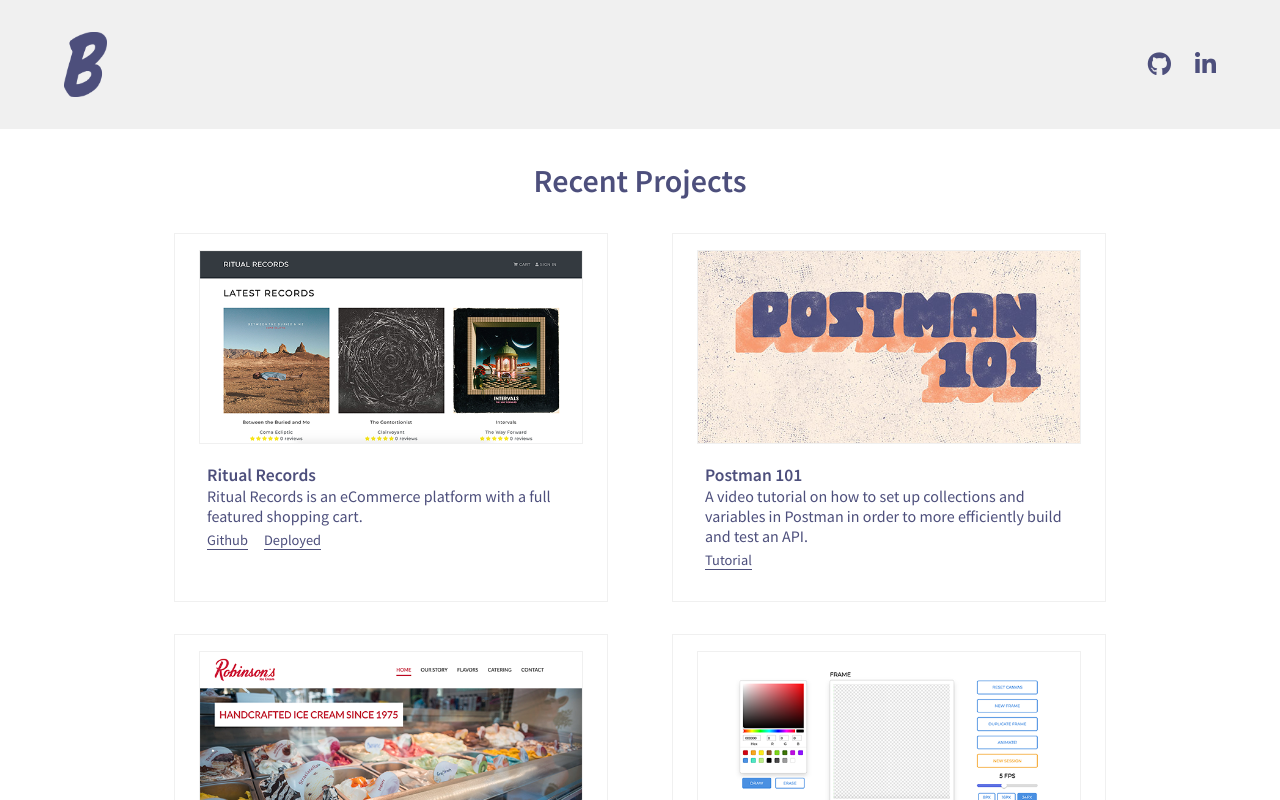
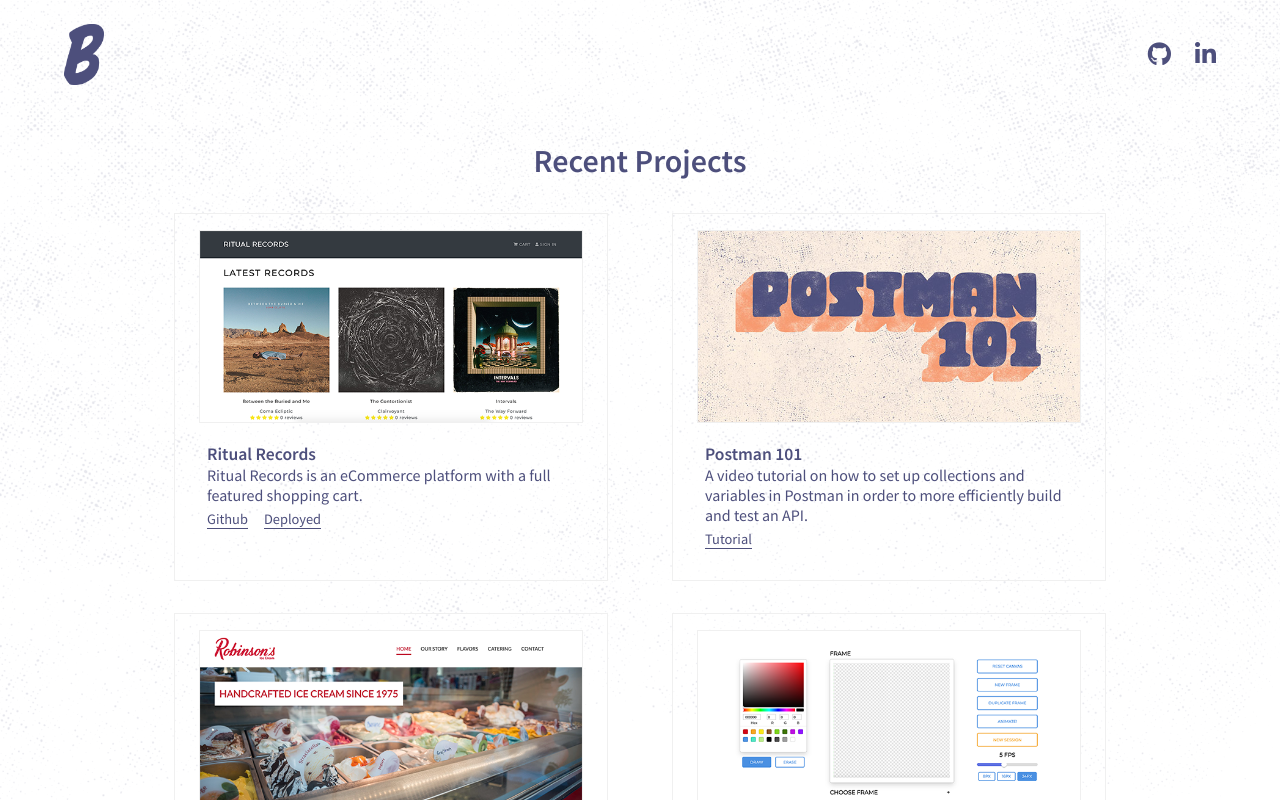
Before and after one commit to brandensherman/react-portfolio, a React (Create React App) app: page / in a window 1280 px wide. Shown: the top 800 px of the page. Built offline with nearby package versions, Linux system fonts and the light colour scheme.

Commit message:
styles(background): added halftone background

```diff
--- a/src/App.js
+++ b/src/App.js
@@ -5,6 +5,7 @@
 function App() {
   return (
     <div className='App'>
+      <div className='home-background'></div>
       <Header />
       <Home />
     </div>
--- a/src/index.css
+++ b/src/index.css
@@ -11,8 +11,16 @@
 }
 
 body {
-  color: #000;
   font-family: 'Source Sans Pro', sans-serif;
+}
+
+.home-background {
+  background-image: url('./images/bg-tones-15.png');
+  background-size: cover;
+  position: absolute;
+  width: 100%;
+  height: 100%;
+  z-index: -5;
 }
 
 a {
@@ -26,14 +34,13 @@
 
 /* HEADER */
 .nav-container {
-  background-color: var(--secondary-color);
   display: flex;
-  padding: 2rem 4rem;
+  padding: 1.5rem 4rem;
   justify-content: space-between;
   align-items: center;
 }
 .nav-logo {
-  width: 2.7rem;
+  width: 2.5rem;
 }
 .nav-links {
   display: flex;
@@ -65,6 +72,7 @@
 
 .home-projects-container {
   margin-bottom: 3rem;
+  z-index: 1;
 }
 
 .home-row {
```
Also changed, not shown: src/images/bg-tones-15.png (added).
